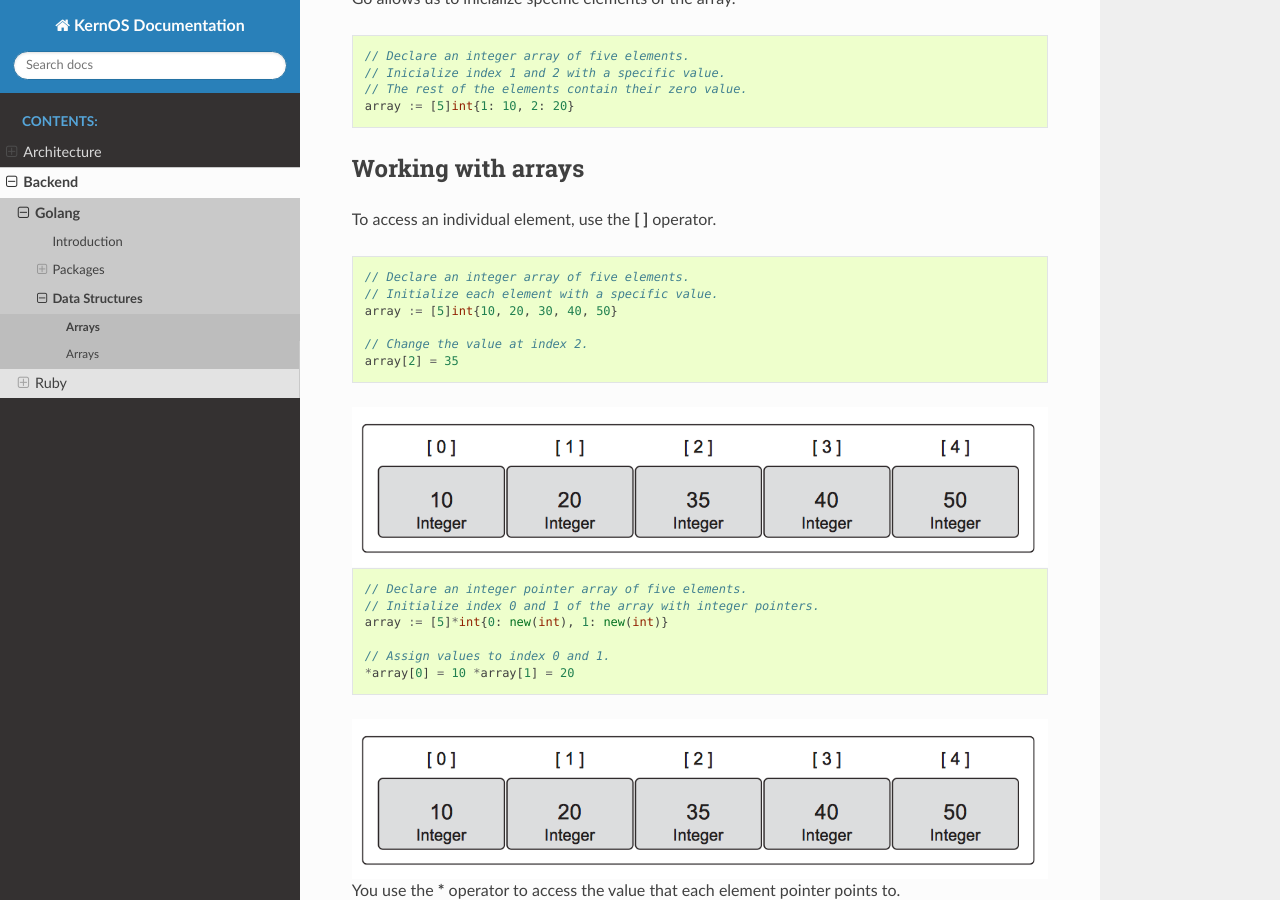
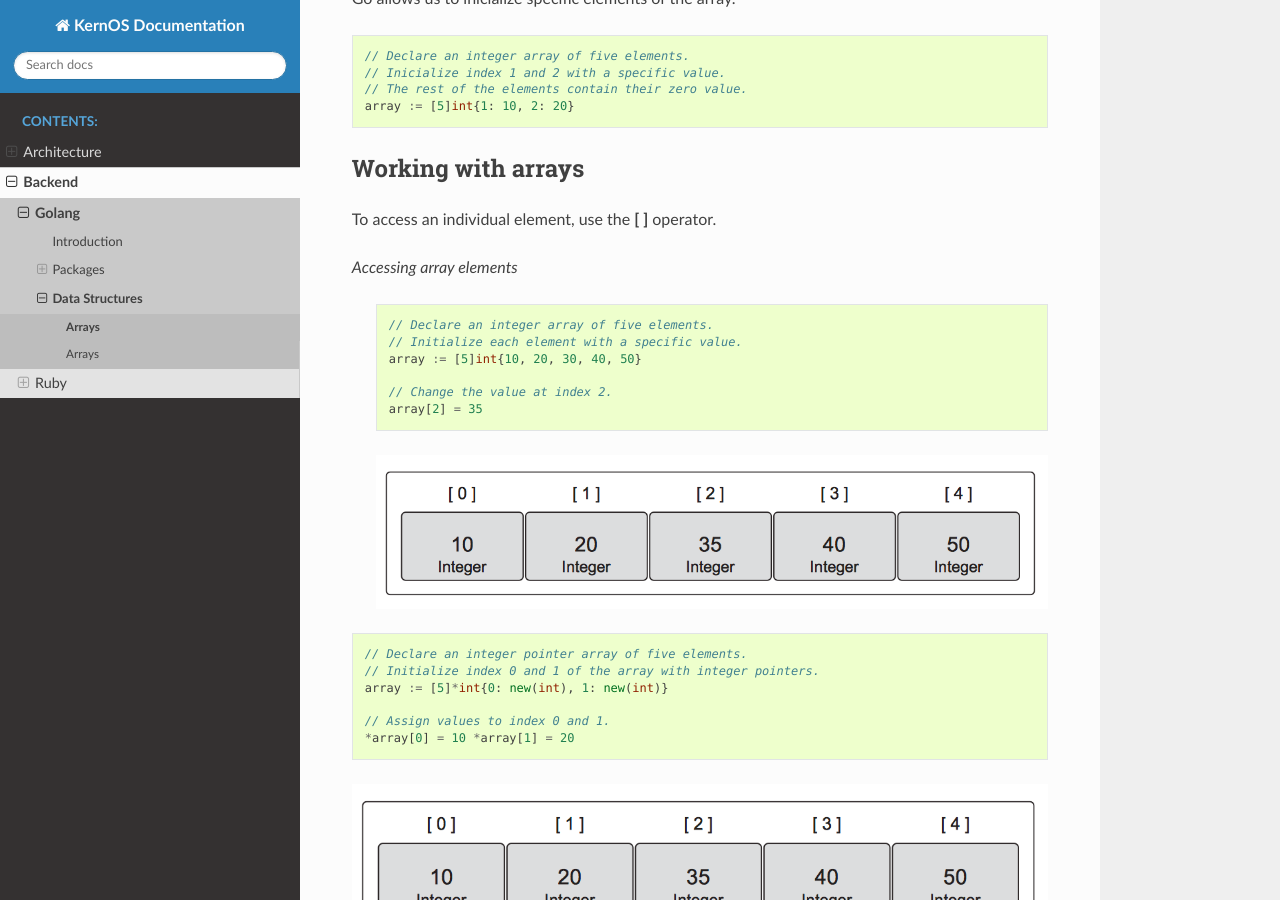
Before and after one commit to kernoslabs/documentation, a Sphinx documentation site: the page built from technology/source/backend/golang/data_structures/arrays.rst, in a window 1280 px wide and 900 px high, scrolled down 1219 px. Built offline with Sphinx 7.4.7 and the Read the Docs theme 2.0.0, drawn with Linux system fonts in a browser that asks for light colours; some of the changed lines change nothing that is shown.

Commit message:
Changed the formatting of the style

```diff
--- a/technology/source/backend/golang/data_structures/arrays.rst
+++ b/technology/source/backend/golang/data_structures/arrays.rst
@@ -64,19 +64,19 @@ Working with arrays
 
 To access an individual element, use the **[ ]** operator.
 
-.. topic:: Accessing array elements
+`Accessing array elements`
 
-.. code-block:: golang
+    .. code-block:: golang
 
-    // Declare an integer array of five elements.
-    // Initialize each element with a specific value.
-    array := [5]int{10, 20, 30, 40, 50}
+        // Declare an integer array of five elements.
+        // Initialize each element with a specific value.
+        array := [5]int{10, 20, 30, 40, 50}
 
-    // Change the value at index 2.
-    array[2] = 35
+        // Change the value at index 2.
+        array[2] = 35
 
-.. image:: /images/golang/02-array.png
-    :align: center
+    .. image:: /images/golang/02-array.png
+        :align: center
 
 .. todo:: Accessing array pointer elements
 
```
